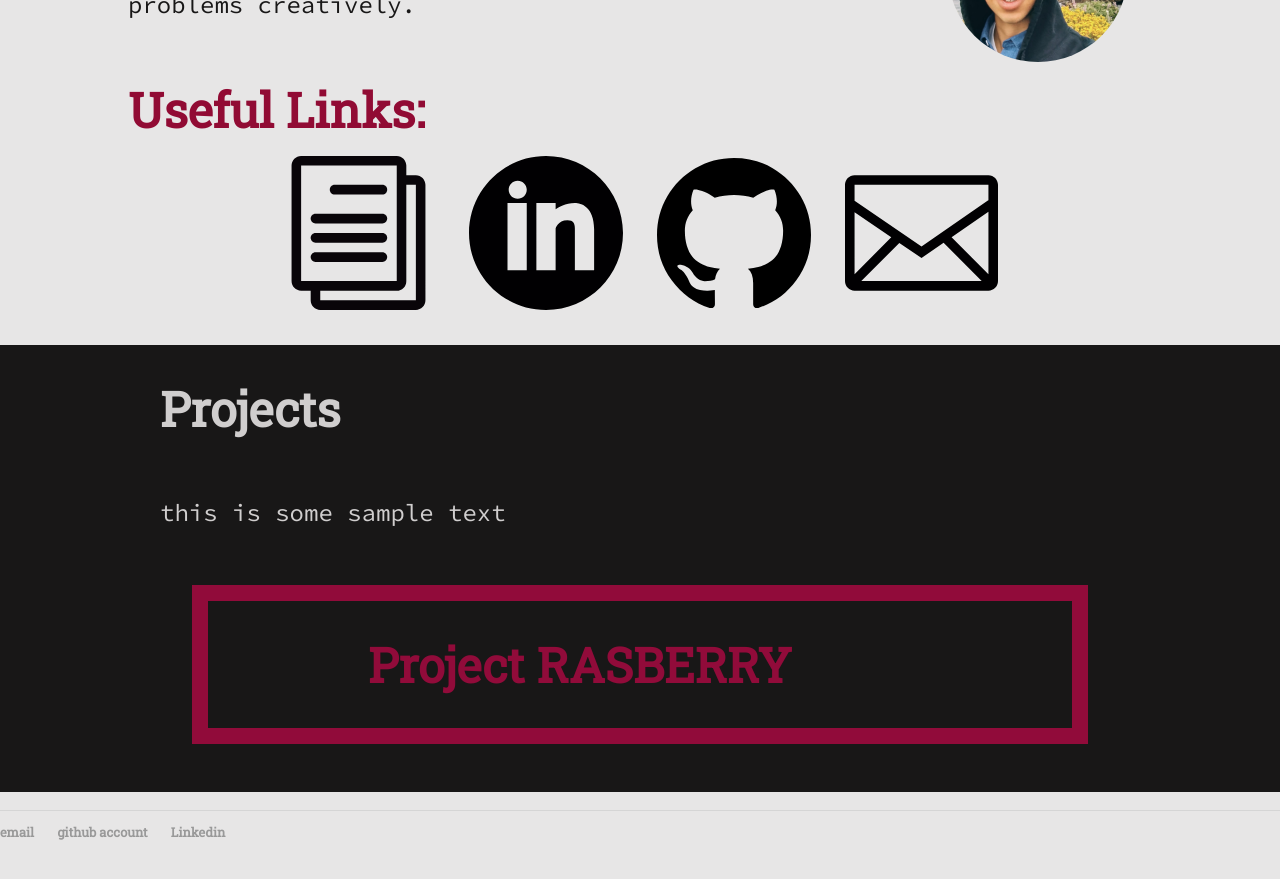
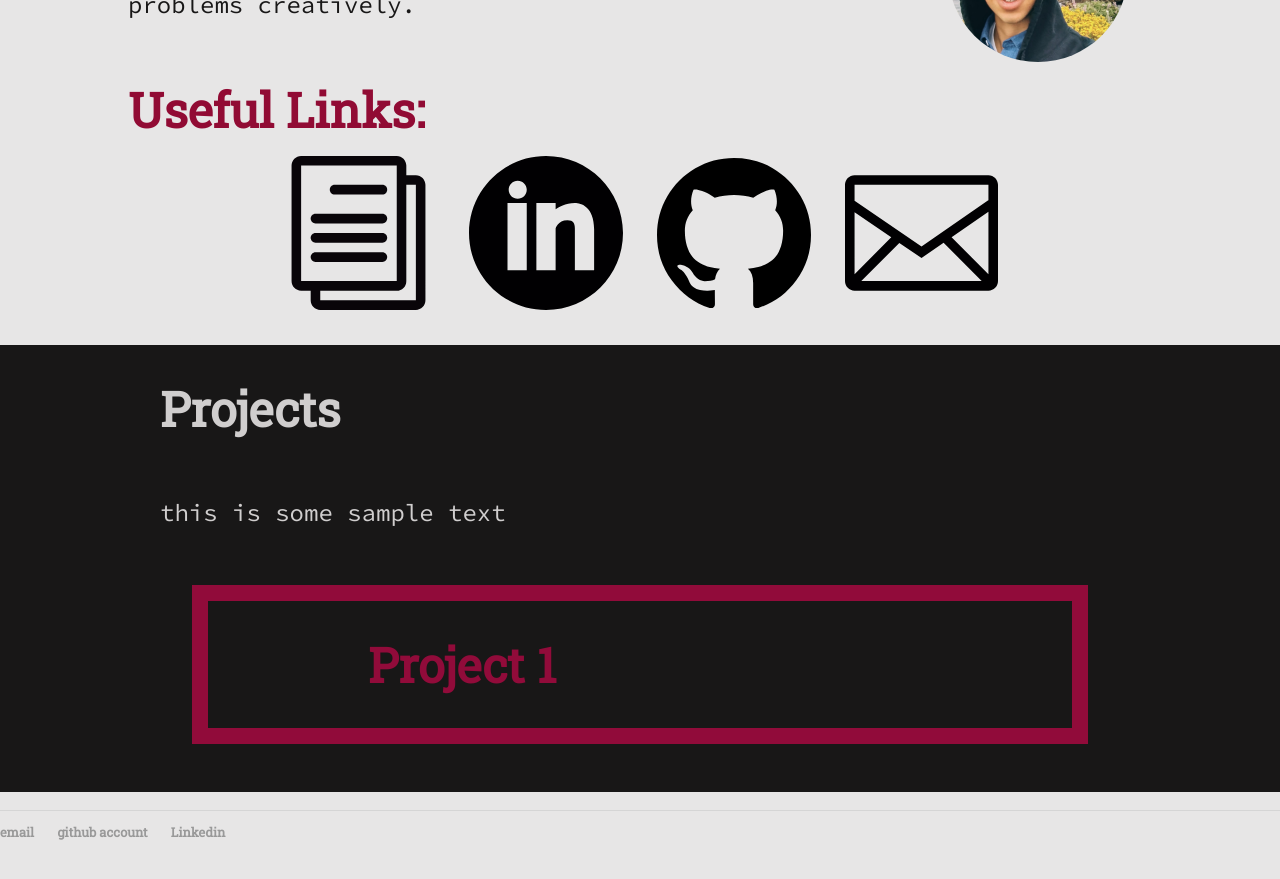
Before and after one commit to adibellathur/adibellathur.github.io, a Jekyll site: the page built from index.html, in a window 1280 px wide and 900 px high, scrolled down 702 px. Shown: the top 879 px of the window. Built offline with Jekyll 4.4.1, drawn with Linux system fonts in a browser that asks for light colours.

Commit message:
testing 1

```diff
--- a/index.html
+++ b/index.html
@@ -49,7 +49,7 @@ title: Adithya Bellathur
 		<h1 class="white">Projects</h1>
 		<p class="white">this is some sample text<p>
 		<div class="boxed-rasberry">
-			<h1 class="rasberry">Project RASBERRY</h1>
+			<h1 class="rasberry">Project 1</h1>
 		</div>
 	</div>
 	<br>
```
